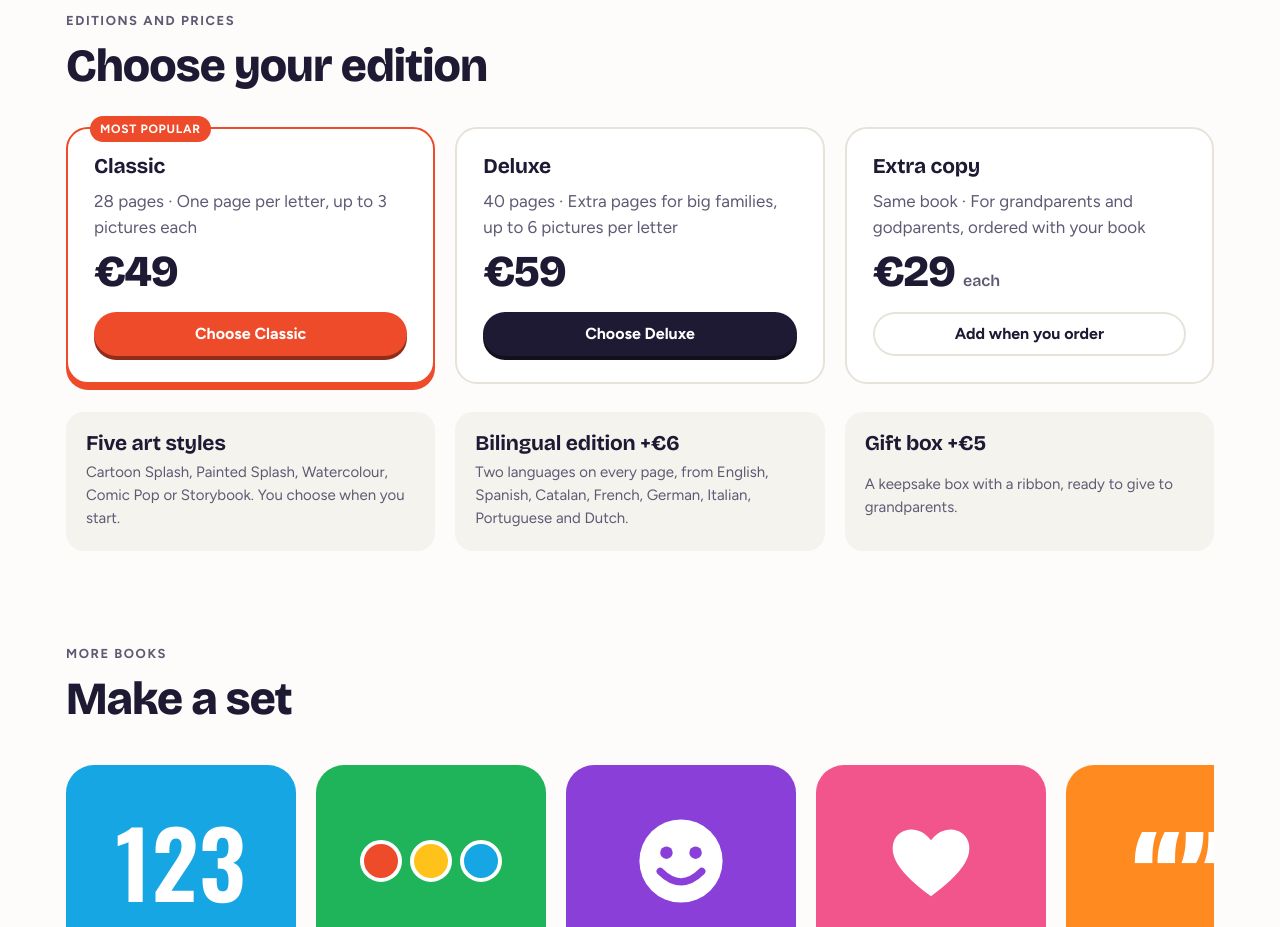
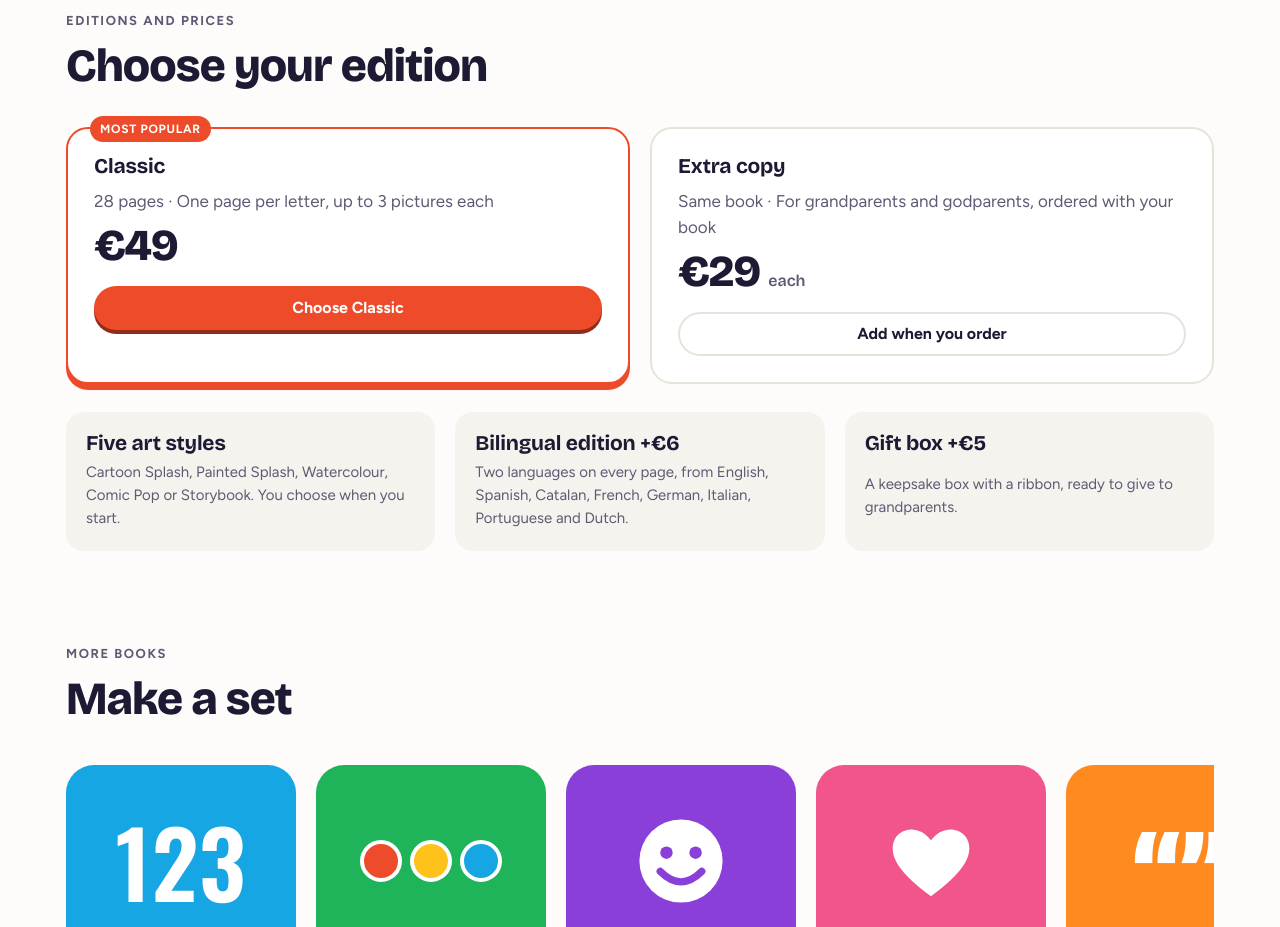
Before and after one commit to DavidclHamblin/familyboardbooks, a plain HTML site: page dist/abc.html in a window 1280 px wide. Shown: the part 1720-2647 px from the top of the page. Drawn offline with nearby package versions, Linux system fonts and the light colour scheme.

Commit message:
Remove 40-page ABC Deluxe edition (no single-copy printer for 40 pages yet)
Co-Authored-By: Claude Opus 5.5 <noreply@anthropic.com>
Claude-Session: https://claude.ai/code/session_01KDzrpNFuw1YM5yGJPkidQ1

```diff
--- a/assets/js/data.js
+++ b/assets/js/data.js
@@ -63,7 +63,6 @@ FBB.books = {
     ],
     editions: [
       { id: "classic", name: "Classic", pages: "28 pages", detail: "One page per letter, up to 3 pictures each", price: 49, badge: "Most popular" },
-      { id: "deluxe", name: "Deluxe", pages: "40 pages", detail: "Extra pages for big families, up to 6 pictures per letter", price: 59 },
       { id: "copy", name: "Extra copy", pages: "Same book", detail: "For grandparents and godparents, ordered with your book", price: 29, isCopy: true }
     ],
     samples: [
--- a/dist/abc.html
+++ b/dist/abc.html
@@ -49,7 +49,7 @@
 
 <section id="editions" class="section" style="--bc:var(--red);padding-top:0"><div class="wrap">
 <div class="sec-head"><p class="eyebrow">Editions and prices</p><h2>Choose your edition</h2></div>
-<div class="editions"><div class="edition featured"><span class="badge">Most popular</span><h3>Classic</h3><p class="muted">28 pages &middot; One page per letter, up to 3 pictures each</p><p class="amt"><span class="money" data-eur="49">€49</span></p><a class="btn red" href="create.html?book=abc&amp;edition=classic">Choose Classic</a></div><div class="edition"><h3>Deluxe</h3><p class="muted">40 pages &middot; Extra pages for big families, up to 6 pictures per letter</p><p class="amt"><span class="money" data-eur="59">€59</span></p><a class="btn" href="create.html?book=abc&amp;edition=deluxe">Choose Deluxe</a></div><div class="edition"><h3>Extra copy</h3><p class="muted">Same book &middot; For grandparents and godparents, ordered with your book</p><p class="amt"><span class="money" data-eur="29">€29</span> <small>each</small></p><a class="btn ghost" href="create.html?book=abc">Add when you order</a></div></div>
+<div class="editions"><div class="edition featured"><span class="badge">Most popular</span><h3>Classic</h3><p class="muted">28 pages &middot; One page per letter, up to 3 pictures each</p><p class="amt"><span class="money" data-eur="49">€49</span></p><a class="btn red" href="create.html?book=abc&amp;edition=classic">Choose Classic</a></div><div class="edition"><h3>Extra copy</h3><p class="muted">Same book &middot; For grandparents and godparents, ordered with your book</p><p class="amt"><span class="money" data-eur="29">€29</span> <small>each</small></p><a class="btn ghost" href="create.html?book=abc">Add when you order</a></div></div>
 <div class="opts">
 <div class="opt"><h3>Five art styles</h3><p>Cartoon Splash, Painted Splash, Watercolour, Comic Pop or Storybook. You choose when you start.</p></div>
 <div class="opt"><h3>Bilingual edition +<span class="money" data-eur="6">€6</span></h3><p>Two languages on every page, from English, Spanish, Catalan, French, German, Italian, Portuguese and Dutch.</p></div>
--- a/dist/assets/js/data.js
+++ b/dist/assets/js/data.js
@@ -63,7 +63,6 @@ FBB.books = {
     ],
     editions: [
       { id: "classic", name: "Classic", pages: "28 pages", detail: "One page per letter, up to 3 pictures each", price: 49, badge: "Most popular" },
-      { id: "deluxe", name: "Deluxe", pages: "40 pages", detail: "Extra pages for big families, up to 6 pictures per letter", price: 59 },
       { id: "copy", name: "Extra copy", pages: "Same book", detail: "For grandparents and godparents, ordered with your book", price: 29, isCopy: true }
     ],
     samples: [
```
